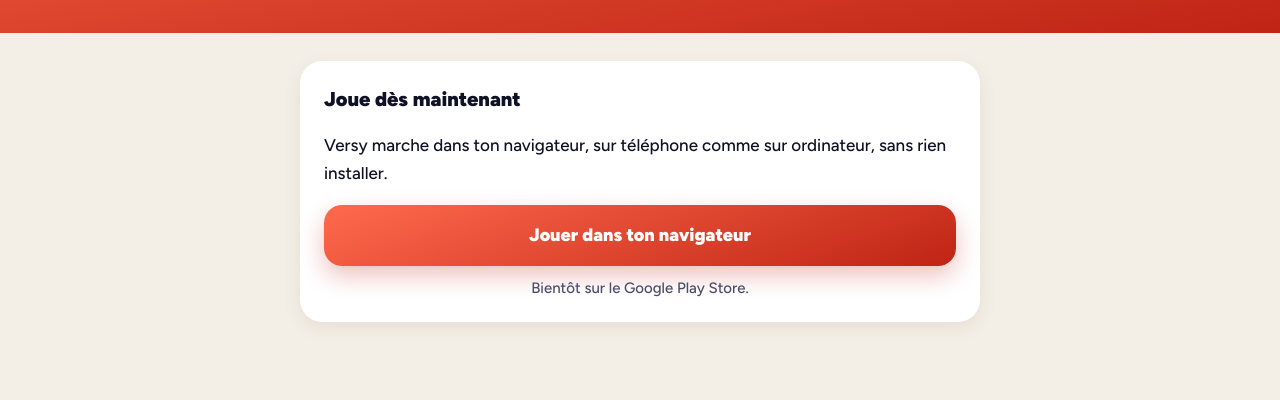
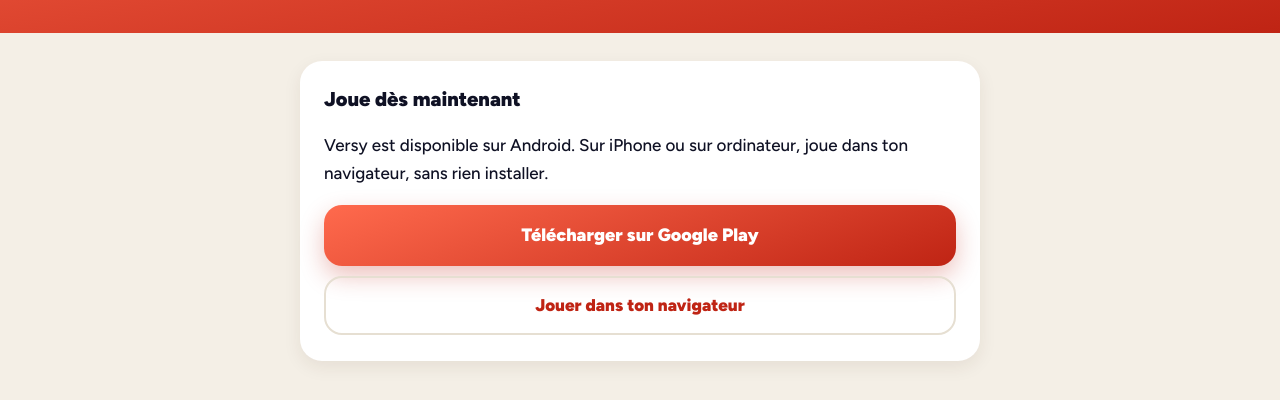
Before and after one commit to GabrielGaudin/versy-site, a plain HTML site: page index.html in a window 1280 px wide. Shown: the part 240-640 px from the top of the page. Drawn offline with Linux system fonts and the light colour scheme.

Commit message:
Versy publié sur Google Play : bouton vers le store sur l'accueil et la page du défi
Co-Authored-By: Claude Opus 5.5 <noreply@anthropic.com>

```diff
--- a/index.html
+++ b/index.html
@@ -26,9 +26,9 @@
   <main>
     <div class="card">
       <h2>Joue dès maintenant</h2>
-      <p>Versy marche dans ton navigateur, sur téléphone comme sur ordinateur, sans rien installer.</p>
-      <a class="cta" href="/app/">Jouer dans ton navigateur</a>
-      <p class="muted">Bientôt sur le Google Play Store.</p>
+      <p>Versy est disponible sur Android. Sur iPhone ou sur ordinateur, joue dans ton navigateur, sans rien installer.</p>
+      <a class="cta" href="https://play.google.com/store/apps/details?id=com.gleamapps.versy">Télécharger sur Google Play</a>
+      <a class="cta secondary" href="/app/">Jouer dans ton navigateur</a>
     </div>
   </main>
 </body>
--- a/style.css
+++ b/style.css
@@ -38,6 +38,8 @@ li { margin: 4px 0; }
 /* Bouton principal, comme sur la page des liens de défi : seul élément en couleur de marque. */
 .cta { display: block; margin: 18px 0 4px; text-align: center; background: linear-gradient(160deg, #FF6A4D, var(--brand-deep)); color: #FFFFFF; text-decoration: none; font-size: 18px; font-weight: 900; padding: 16px 20px; border-radius: 18px; box-shadow: 0 10px 24px rgba(191, 36, 20, 0.28); }
 .cta:active { transform: scale(0.98); }
+/* Bouton secondaire (accueil : jouer dans le navigateur) : contour, sans couleur pleine. */
+.cta.secondary { margin-top: 10px; background: none; color: var(--brand-deep); border: 2px solid var(--line); box-shadow: none; font-size: 17px; padding: 14px 20px; }
 .cta + .muted { margin: 10px 0 0; text-align: center; }
 nav.links { display: flex; flex-wrap: wrap; gap: 10px; margin-top: 18px; }
 nav.links a { background: rgba(255, 255, 255, 0.18); border: 1px solid rgba(255, 255, 255, 0.35); color: #FFFFFF; text-decoration: none; padding: 8px 14px; border-radius: 12px; font-size: 15px; }
```
Also changed, not shown: defi/index.html (+1 -1 lines).
